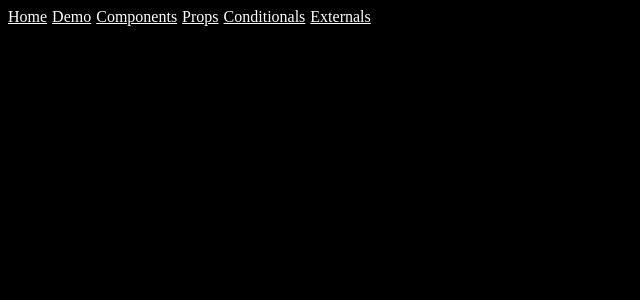
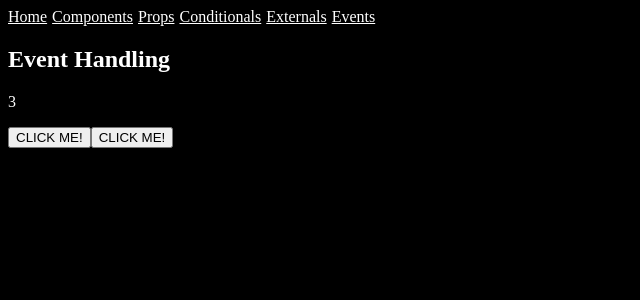
Before and after one commit to JHarry444/Lloyds-React-2, a React (Vite) app: page /events in a window 1280 px wide. Shown: the top 300 px of the page, without its empty margins (0-640 px from the left). Built offline with nearby package versions, Linux system fonts and the light colour scheme.

Commit message:
event handling

```diff
--- a/src/App.tsx
+++ b/src/App.tsx
@@ -1,5 +1,6 @@
 import Components from "./components/Components";
 import ConditionalPage from "./components/ConditionalPage";
+import EventHandling from "./components/EventHandling";
 import ExternalDataPage from "./components/ExternalDataPage";
 import Home from "./components/Home";
 import Props from "./components/Props";
@@ -15,12 +16,12 @@ function App() {
       <header>
         <nav>
           <Link to="/">Home</Link>
-          <Link to="/demo">Demo</Link>
-
           <Link to="/components">Components</Link>
           <Link to="/props">Props</Link>
           <Link to="/conditional">Conditionals</Link>
           <Link to="/external">Externals</Link>
+          <Link to="/events">Events</Link>
+
         </nav>
       </header>
       <Routes>
@@ -29,6 +30,7 @@ function App() {
         <Route path="/props" element={<Props />} />
         <Route path="/conditional" element={<ConditionalPage />} />
         <Route path="/external" element={<ExternalDataPage />} />
+        <Route path="/events" element={<EventHandling />} />
       </Routes>
 
     </Router>
--- /dev/null
+++ b/src/components/EventHandling.tsx
@@ -0,0 +1,19 @@
+const EventHandling = () => {
+
+
+    function sum(a: number, b: number) {
+        return a + b;
+    }
+    function handleClick() {
+        alert("yo!");
+    }
+    return (
+        <>
+            <h2>Event Handling</h2>
+            <p>{sum(1, 2)}</p>
+            <button onClick={handleClick}>CLICK ME!</button>
+            <button onClick={() => alert("yo!")}>CLICK ME!</button>
+        </>);
+}
+
+export default EventHandling;
```
